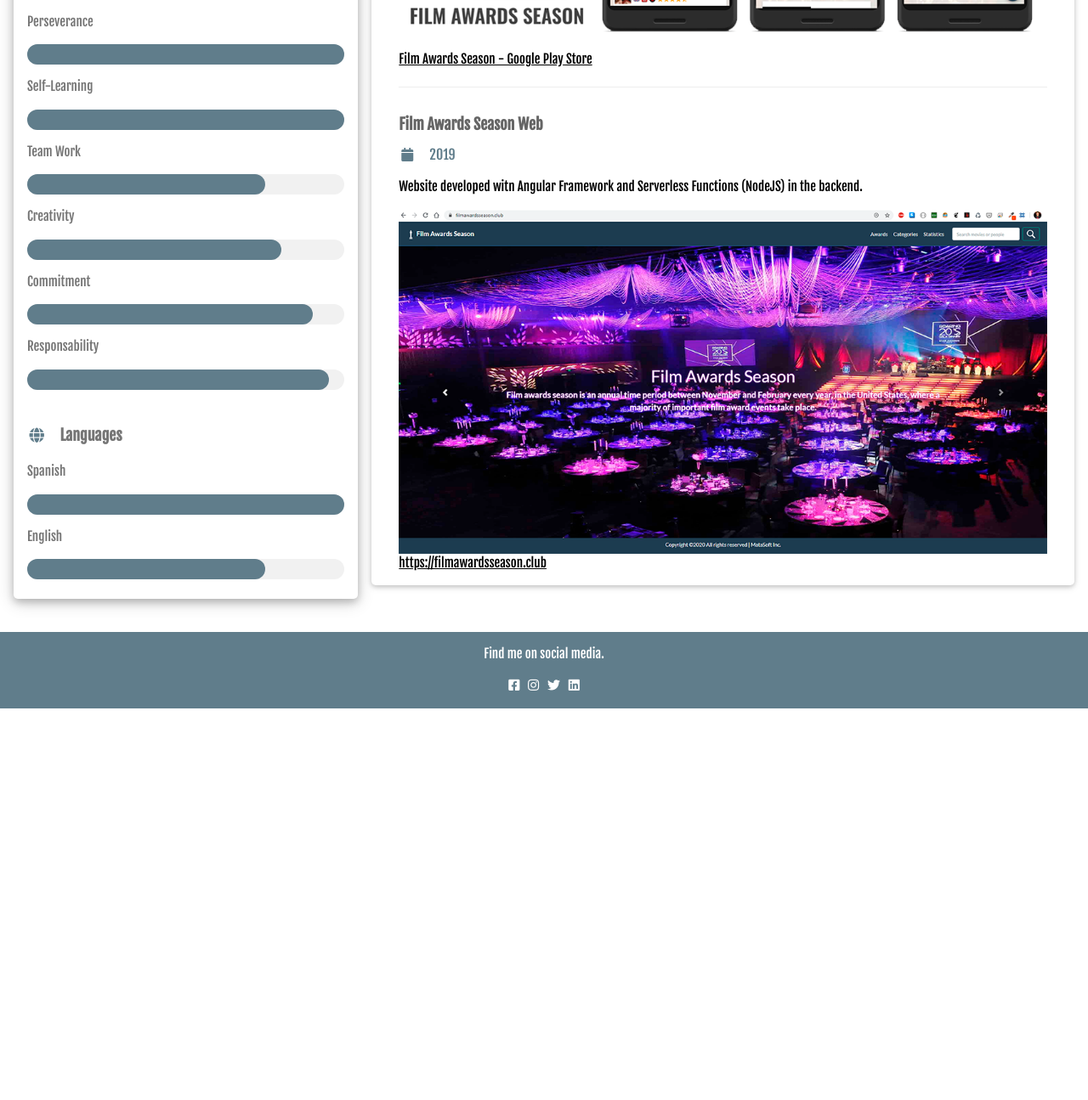
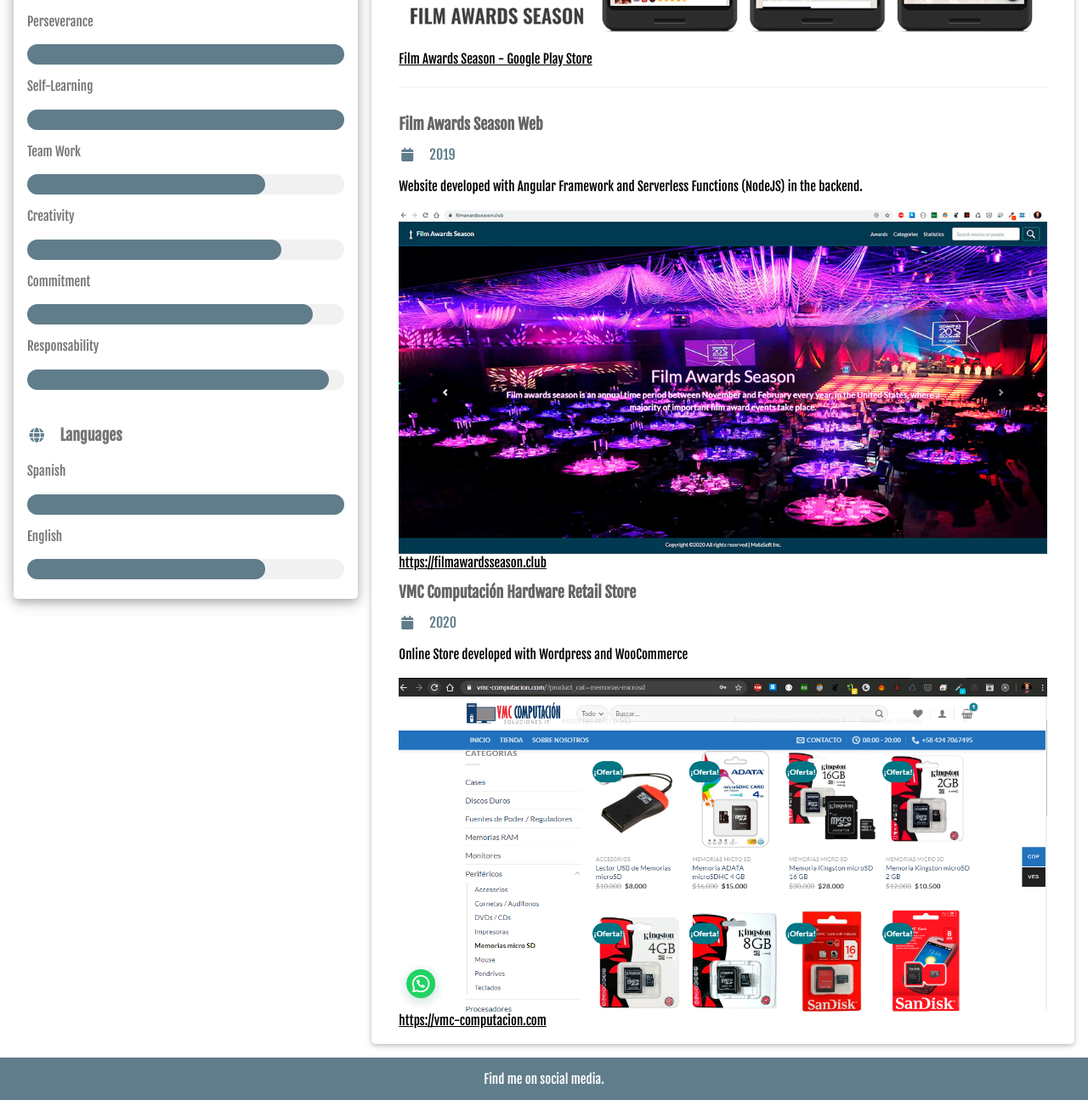
Before and after one commit to matavic/vicentemata.website, a plain HTML site: page index.html in a window 1280 px wide. Shown: the part 1821-3116 px from the top of the page at 85% size. Before the commit the page ends 2655 px from the top, so only its background shows below. Drawn offline with nearby package versions, Linux system fonts and the light colour scheme.

Commit message:
Add new item to Portfolio

```diff
--- a/index.html
+++ b/index.html
@@ -213,12 +213,19 @@
           <a href="https://play.google.com/store/apps/details?id=com.vmc.filmawardsseasonapp" target="_blank">Film Awards Season - Google Play Store</a>
           <hr>
         </div>
-        <div class="w3-container" style="padding-bottom: 15px;">
+        <div class="w3-container">
           <h5 class="w3-opacity"><b>Film Awards Season Web</b></h5>
           <h6 class="w3-text-blue-grey"><i class="fa fa-calendar fa-fw w3-margin-right"></i>2019</h6>
-          <p>Website developed witn Angular Framework and Serverless Functions (NodeJS) in the backend.</p>
-          <img src="assets/img/film_awards_season.png" style="width:100%" alt="FAS Web">
+          <p>Website developed with Angular Framework and Serverless Functions (NodeJS) in the backend.</p>
+          <img src="assets/img/film_awards_season.jpg" style="width:100%" alt="FAS Web">
           <a href="https://filmawardsseason.club/" target="_blank">https://filmawardsseason.club</a>
+        </div>
+        <div class="w3-container" style="padding-bottom: 15px;">
+          <h5 class="w3-opacity"><b>VMC Computación Hardware Retail Store</b></h5>
+          <h6 class="w3-text-blue-grey"><i class="fa fa-calendar fa-fw w3-margin-right"></i>2020</h6>
+          <p>Online Store developed with Wordpress and WooCommerce</p>
+          <img src="assets/img/vmc-store.png" style="width:100%" alt="VMC Computacion Hardware Retail Store">
+          <a href="https://vmc-computacion.com/" target="_blank">https://vmc-computacion.com</a>
         </div>
       </div>
 
```
Also changed, not shown: assets/img/film_awards_season.jpg (added), assets/img/vmc-store.png (added).
